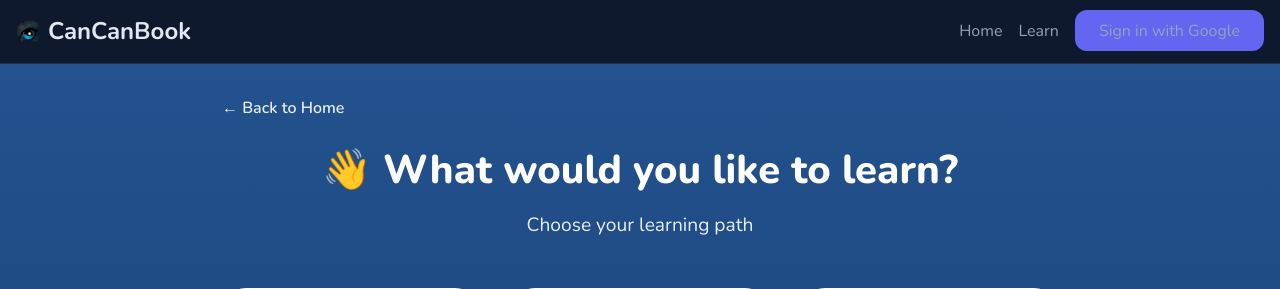
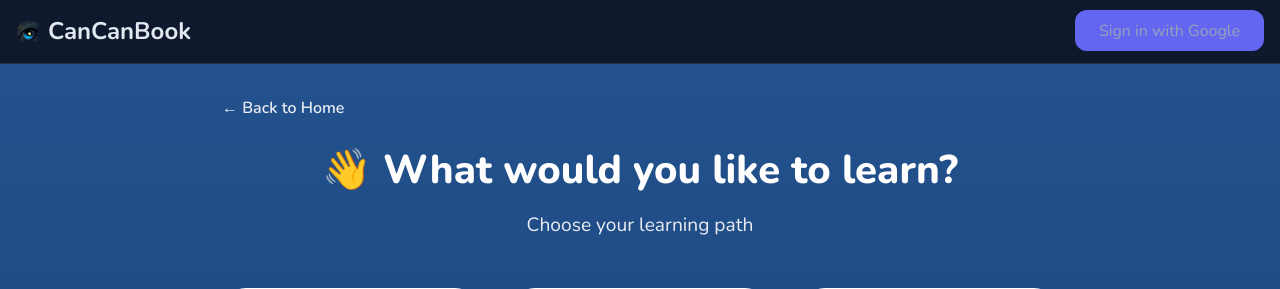
Before and after one commit to LiYuchen-UM/CanCanBook, a PHP site: page /start.php in a window 1280 px wide. Shown: the top 289 px of the page. Run offline with PHP 8.4, Linux system fonts and the light colour scheme.

Commit message:
fix: unnecessary path

```diff
--- a/includes/header.php
+++ b/includes/header.php
@@ -31,10 +31,8 @@ if (isset($_SESSION['user_id'])) {
 <body>
     <nav class="navbar">
         <div class="container">
-            <a href="/index" class="logo"><img src="/favicon.ico" alt="" style="width: 1.5rem; height: 1.5rem; vertical-align: middle; margin-right: 0.5rem;"> CanCanBook</a>
+            <a href="/" class="logo"><img src="/favicon.ico" alt="" style="width: 1.5rem; height: 1.5rem; vertical-align: middle; margin-right: 0.5rem;"> CanCanBook</a>
             <ul class="nav-links">
-                <li><a href="/index">Home</a></li>
-                <li><a href="/start">Learn</a></li>
                 <?php if (isset($_SESSION['user_id'])): ?>
                 <li><span style="color: #e2e8f0;">Hi, <?= htmlspecialchars($_SESSION['user_name']) ?></span></li>
                 <?php if ($userLevel !== null): ?>
--- a/start.php
+++ b/start.php
@@ -172,7 +172,7 @@ require_once 'includes/header.php';
         }
     </style>
     <div class="container">
-        <a href="/index" class="back-link">← Back to Home</a>
+        <a href="/" class="back-link">← Back to Home</a>
 
         <div class="header">
             <h1>👋 What would you like to learn?</h1>
```
